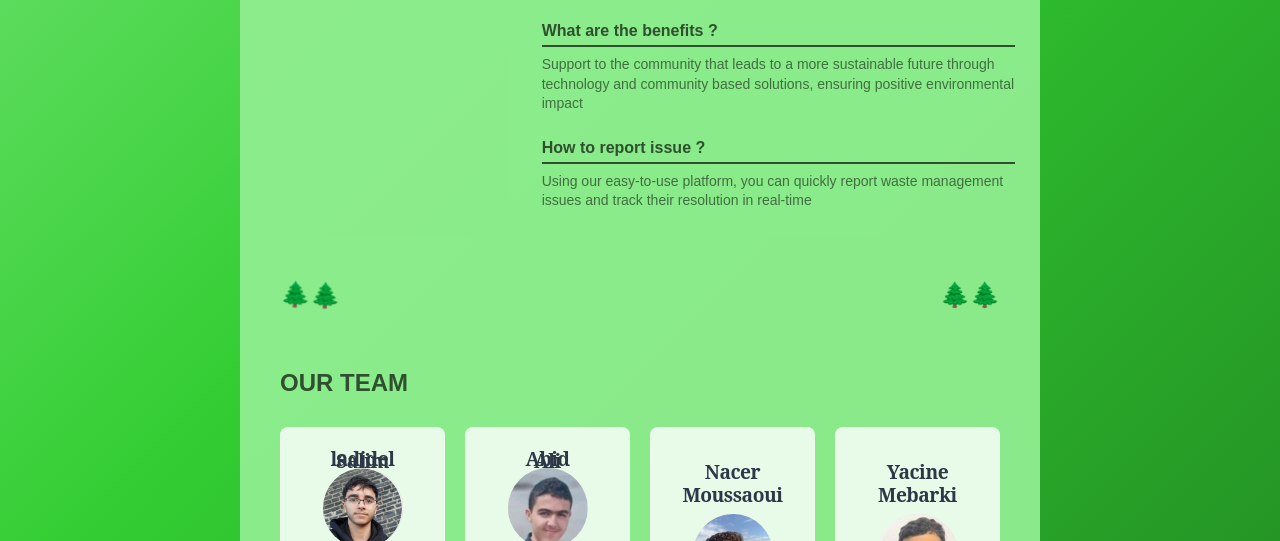
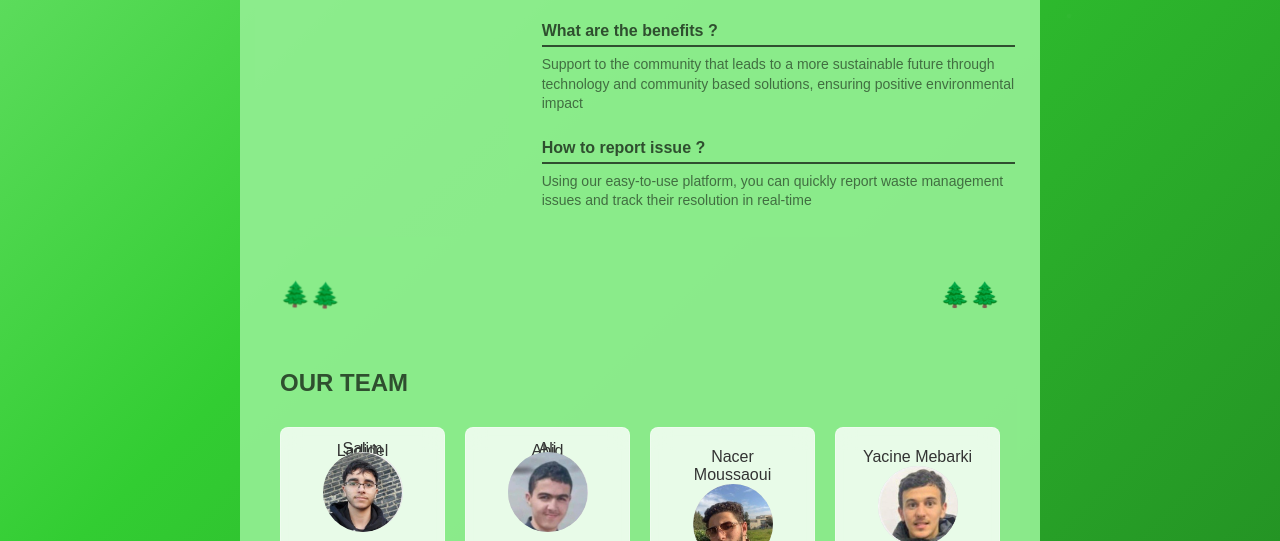
Before and after one commit to Psikuvit/EcoTracker, a website: page public/index.html in a window 1280 px wide. Shown: the part 780-1321 px from the top of the page. Drawn offline with Linux system fonts and the light colour scheme.

Commit message:
Update index.html

```diff
--- a/public/index.html
+++ b/public/index.html
@@ -619,22 +619,11 @@
     transform: scale(1.05);
 }
 .team-name {
-    font-family: 'serif';
-    font-size: 1.2rem;
-    font-weight: 600;
-    color: #2d3748;
-    text-align: center;
-    line-height: 1.2;
-    margin-top: 12px;
-    margin-bottom: 8px;
-    letter-spacing: -0.025em;
+    display: flex;
+    flex-direction: column;
+    align-items: center;
+    gap: 0;
 }
-.team-name br {
-    display: block;
-    content: "";
-    margin-top: -4px;
-}
-
 /* Responsive font sizes */
 @media (max-width: 768px) {
     .team-name {
@@ -939,7 +928,10 @@
             <h2>OUR TEAM</h2>
             <div class="team-grid">
                 <div class="team-member">
-                    <div class="team-name" style="line-height: 2px;">Salim<br>ladjdel</div>
+                    <div class="team-name" style="line-height: 2px;">
+                            <span>Salim</span>
+                            <span>Ladjdel</span>
+                    </div>
                     <div class="team-avatar"><img  src="salim.jpg" alt=""></div>
                     <div class="social-icons">
                         <a class="social-icon" href="https://github.com/Salim-Ladj" target="_blank">
@@ -952,7 +944,10 @@
                     </div>
                 </div>
                 <div class="team-member">
-                     <div class="team-name" style="line-height: 2px;">Ali<br>Abid</div>
+                     <div class="team-name" style="line-height: 2px;">
+                             <span>Ali</span>
+                            <span>Abid</span>
+                     </div>
 
                     <div class="team-avatar"><img  src="ali.jpg" alt=""></div>
                     <div class="social-icons">
```
